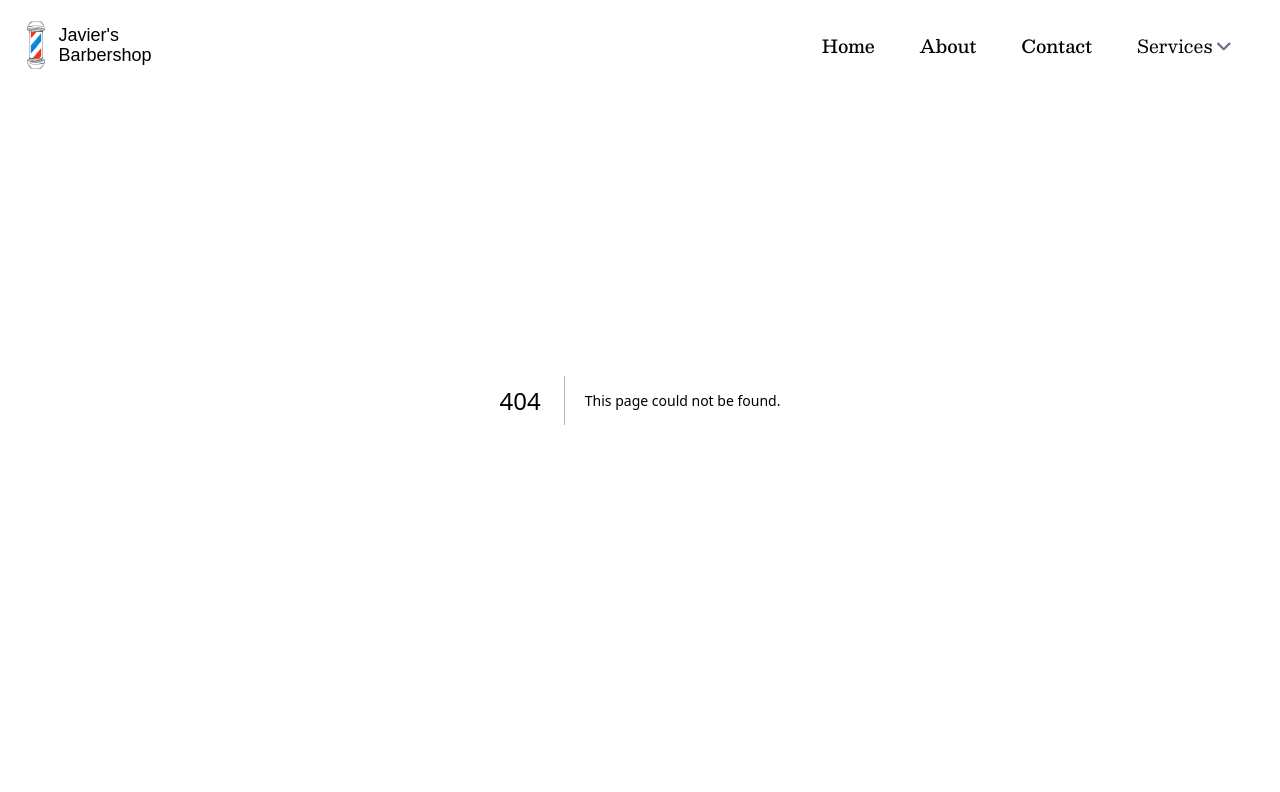
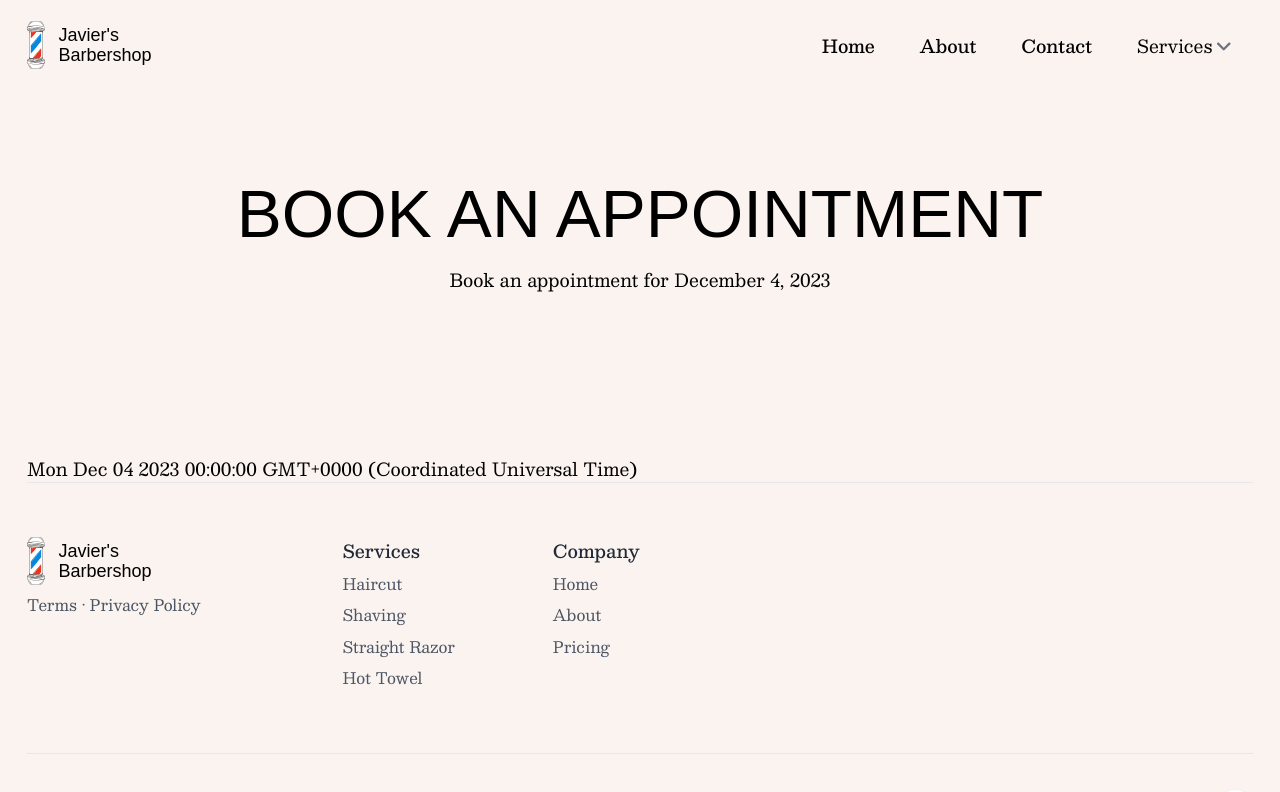
Before and after one commit to zackmorgs/javier, a Next.js app: page /book-appointment/date/12/4/2023 in a window 1280 px wide. Before the commit this address had no page. Shown: the top 792 px of the page. Built offline with nearby package versions, Linux system fonts and the light colour scheme; a web font is replaced by a local one.

Commit message:
added womens haircut video, schedule component

```diff
--- /dev/null
+++ b/app/book-appointment/date/[month]/[day]/[year]/page.tsx
@@ -0,0 +1,18 @@
+import Hero from "@/components/ui/hero"
+import Schedule from "@/components/schedule/schedule";
+
+export default function Page({ params }: { params: { month: number, day:number, year:number } }) {
+  const appointmentDate = new Date(`${params.year}-${params.month}-${params.day}`)
+  const months = [
+    'January', 'February', 'March', 'April', 'May', 'June',
+    'July', 'August', 'September', 'October', 'November', 'December'
+];
+  return (
+    <>
+      <Hero title="Book an Appointment">
+        Book an appointment for {months[appointmentDate.getMonth()] + " " + appointmentDate.getDate() + ", " + appointmentDate.getFullYear() }
+      </Hero>
+      <Schedule initialDate={appointmentDate}/>
+    </>
+  )
+}
--- a/components/calendar/calendar.tsx
+++ b/components/calendar/calendar.tsx
@@ -4,6 +4,7 @@ import CalendarDay from "./calendar-day";
 import { TitleMd } from "../ui/title";
 import { FiArrowLeft, FiArrowRight } from "react-icons/fi";
 import { select } from "@material-tailwind/react";
+import Link from 'next/link';
 
 import '@/styles/calendar.scss';
 
@@ -18,6 +19,8 @@ type CalendarState = {
     dates: (Date | null)[];  // Corrected type
     today: Date;
 };
+
+
 
 export default class Calendar extends Component<{}, CalendarState> {
     constructor(props: {}) {
@@ -160,6 +163,19 @@ export default class Calendar extends Component<{}, CalendarState> {
     };
     handleSelectDateClick = (): void => {
         console.log("date selected:", this.state.selectedDate);
+
+    }
+    getSelectedHref = (): string => {
+        if (this.isValidDateSelected()){
+            let day = this.state.selectedDate.getDate();
+            let year = this.state.selectedDate.getFullYear();
+            let month = this.state.selectedDate.getMonth() + 1;
+            let href = `/book-appointment/date/${month}/${day}/${year}`;
+
+            return href;
+        } else {
+            return "";
+        }
     }
     render() {
 
@@ -192,13 +208,12 @@ export default class Calendar extends Component<{}, CalendarState> {
                 </div>
                 <div className="flex justify-center md:justify-start">
                     <div className="mt-4">
-                        <button
+                        <Link
                             id="select_date"
                             className="btn btn-primary"
-                            disabled={!this.isValidDateSelected()}
-                            onClick={this.handleSelectDateClick}>
+                            href={this.getSelectedHref()}>
                             Select Date
-                        </button>
+                        </Link>
                     </div>
                 </div>
             </div>
--- /dev/null
+++ b/components/schedule/schedule.tsx
@@ -0,0 +1,31 @@
+"use client";
+
+import React, { Component } from 'react';
+
+interface ScheduleProps {
+    initialDate: Date;
+}
+type ScheduleState = {
+    date: Date;
+};
+
+const months = [
+    'January', 'February', 'March', 'April', 'May', 'June',
+    'July', 'August', 'September', 'October', 'November', 'December'
+];
+
+export default class Schedule extends Component<ScheduleProps, ScheduleState> {
+    constructor(props : ScheduleProps){
+        super(props);
+        this.state = {
+            date: this.props.initialDate
+        }
+    }
+    render() {
+        return (
+            <div id="schedule" className="xl:max-w-7xl mx-auto px-4 sm:px-6">
+                {this.state.date.toString()}
+            </div>
+        )
+    }
+}
```
Also changed, not shown: 1 other file (tests, documents, lock files or other folders).
